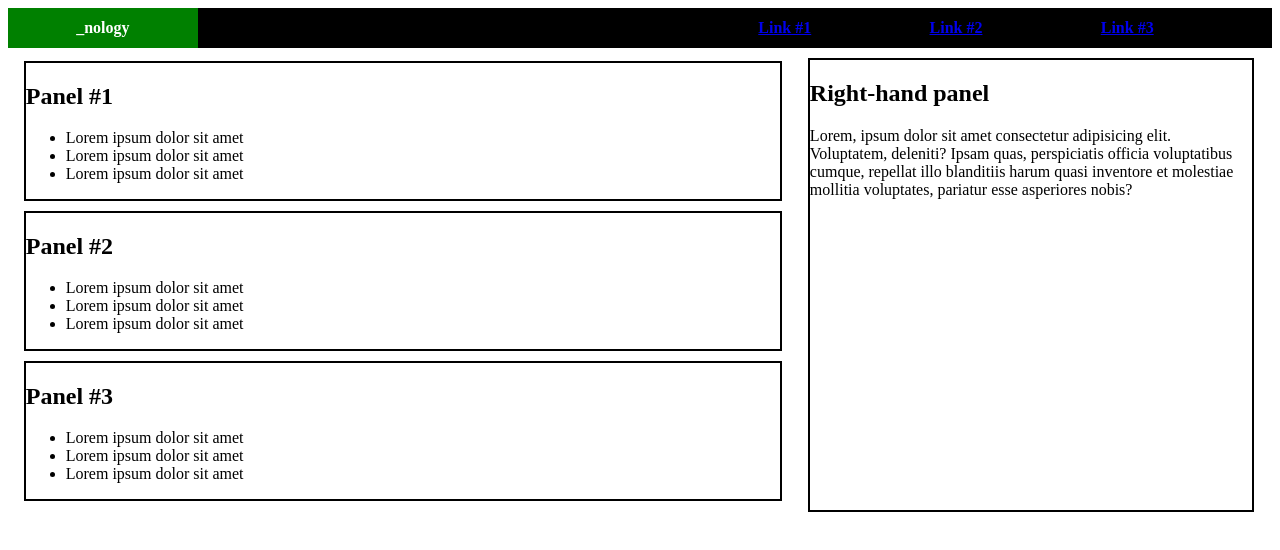
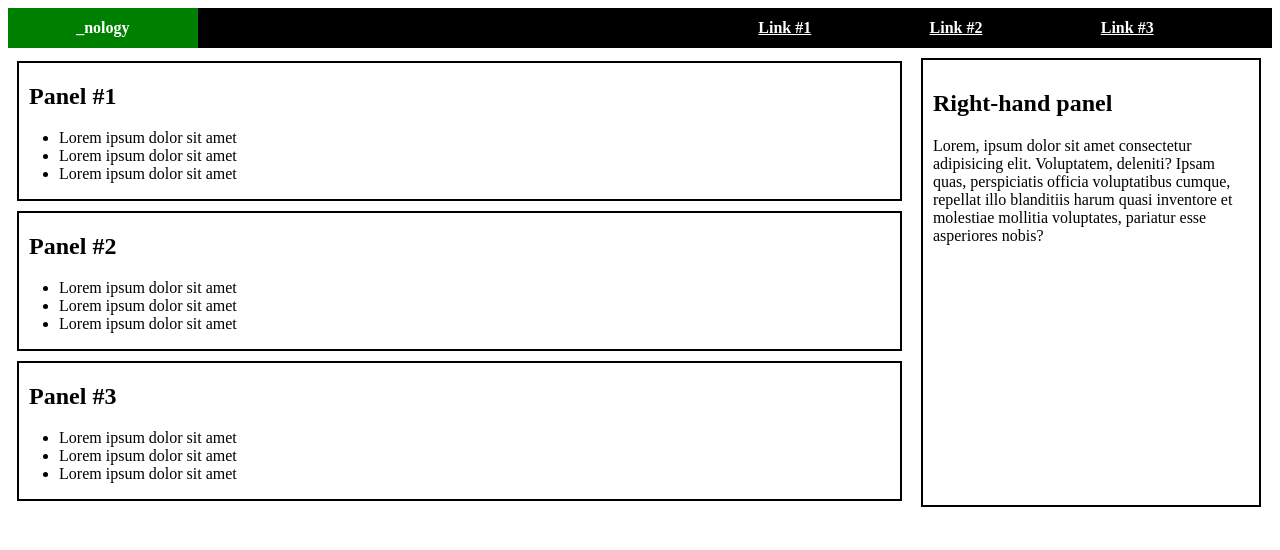
Before and after one commit to BrandonThey/flexbox-challenge, a plain HTML site: page index.html in a window 1280 px wide. Drawn offline with Linux system fonts and the light colour scheme.

Commit message:
Added changing colors on hover over anchor tags

```diff
--- a/styles.css
+++ b/styles.css
@@ -28,6 +28,15 @@ nav{
     height: 100%;
 }
 
+#navbar a{
+    color: white;
+}
+
+#navbar a:hover {
+    color: aqua;
+    background-color: white;
+}
+
 main {
     height: 500px;
     display: flex;
@@ -37,7 +46,7 @@ main {
     display: flex;
     flex-direction: column;
     justify-content: space-around;
-    width: 60%;
+    width: 70%;
     height: 90%;
     margin: 8px;
 }
@@ -46,9 +55,14 @@ main {
     border: 2px solid black;
 }
 
+.horizontal h2 {
+    margin-left: 10px;
+}
+
 .vertical {
-    width: 35%;
-    height: 90%;
+    width: 25%;
+    height: 85%;
     border: 2px solid black;
     margin: 10px;
+    padding: 10px;
 }
```
